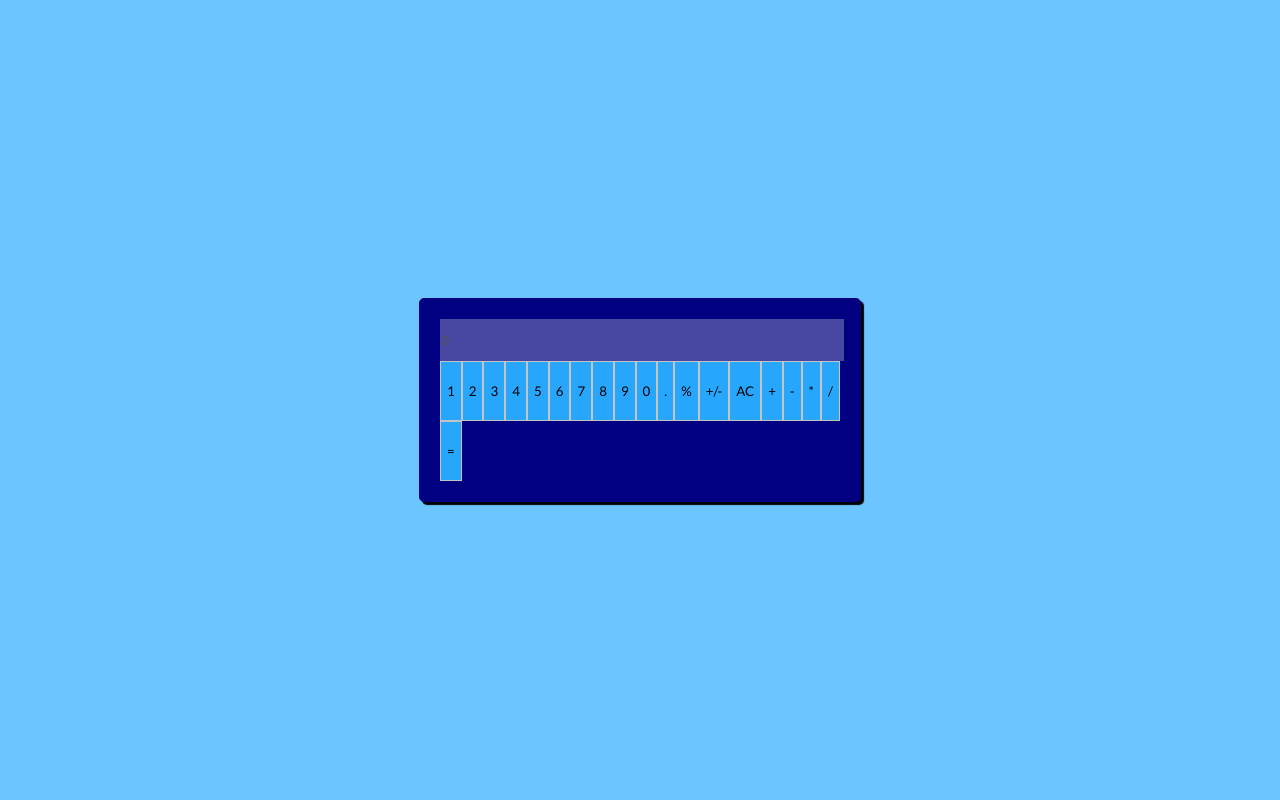
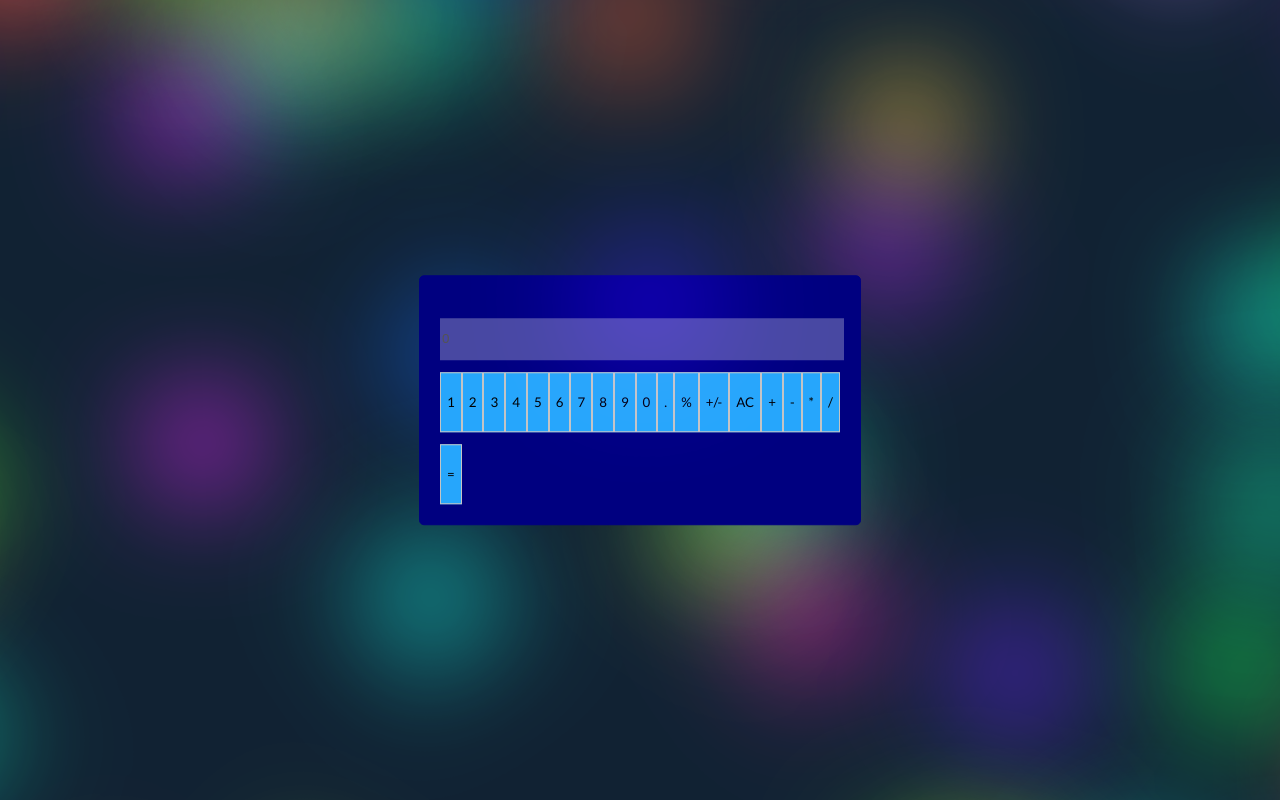
Before and after one commit to jatanassian/Angular_Calculator, an Angular app: page / in a window 1280 px wide. Built offline with nearby package versions, Linux system fonts and the light colour scheme.

Commit message:
change the background

```diff
--- a/src/styles.scss
+++ b/src/styles.scss
@@ -1,7 +1,68 @@
 /* You can add global styles to this file, and also import other style files */
 
-body {
-  background-color: #6dc5ff;
+@mixin dots($count) {
+  $text-shadow: ();
+  @for $i from 0 through $count {
+    $text-shadow: $text-shadow,
+                 (-.5+(random()) * 3) + em
+                 (-.5+(random()) * 3) + em
+                 7px
+                 hsla(random() * 360, 100%, 50%,.9);
+  }
+  text-shadow: $text-shadow;
+}
+
+body, head {
+  background: #123;
+  display: block;
+  font-size: 52px;
+  color: transparent;
+}
+
+head::before, head::after,
+body::before, body::after {
+  position: fixed;
+  top: 50%;
+  left: 50%;
+  width: 3em;
+  height: 3em;
+  content: '.';
+  mix-blend-mode: screen;
+  animation: 44s -27s move infinite ease-in-out alternate;
+}
+
+
+body::before {
+  @include dots(40);
+  animation-duration: 44s;
+  animation-delay: -27s;
+}
+
+body::after {
+  @include dots(40);
+  animation-duration: 43s;
+  animation-delay: -32s;
+}
+
+head::before {
+  @include dots(40);
+  animation-duration: 42s;
+  animation-delay: -23s;
+}
+
+head::after {
+  @include dots(40);
+  animation-duration: 41s;
+  animation-delay: -19s;
+}
+
+@keyframes move {
+  from {
+    transform: rotate(0deg) scale(12) translateX(-20px);
+  }
+  to {
+    transform: rotate(360deg) scale(18) translateX(20px);
+  }
 }
 
 button {
```
